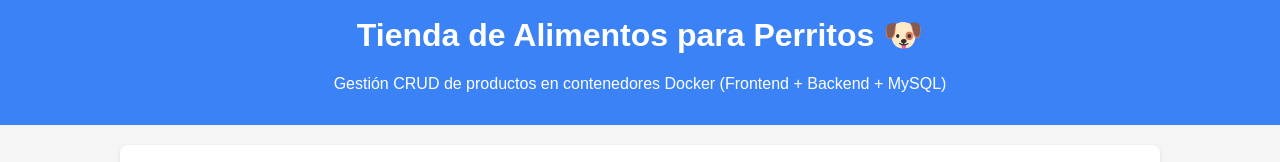
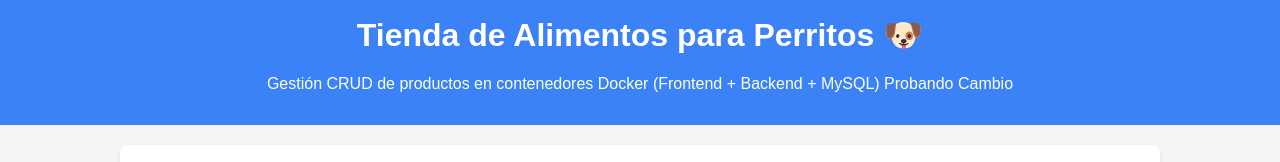
Before and after one commit to ByOneChav/perrito-tienda-eks-02, a plain HTML site: page frontend/index.html in a window 1280 px wide. Shown: the top 162 px of the page. Drawn offline with Linux system fonts and the light colour scheme; no server answers.

Commit message:
Pipeline 3

```diff
--- a/frontend/index.html
+++ b/frontend/index.html
@@ -95,7 +95,7 @@
 <body>
   <header>
     <h1>Tienda de Alimentos para Perritos &#128054;</h1>
-    <p>Gestión CRUD de productos en contenedores Docker (Frontend + Backend + MySQL)</p>
+    <p>Gestión CRUD de productos en contenedores Docker (Frontend + Backend + MySQL) Probando Cambio</p>
   </header>
   <main>
     <section>
```
